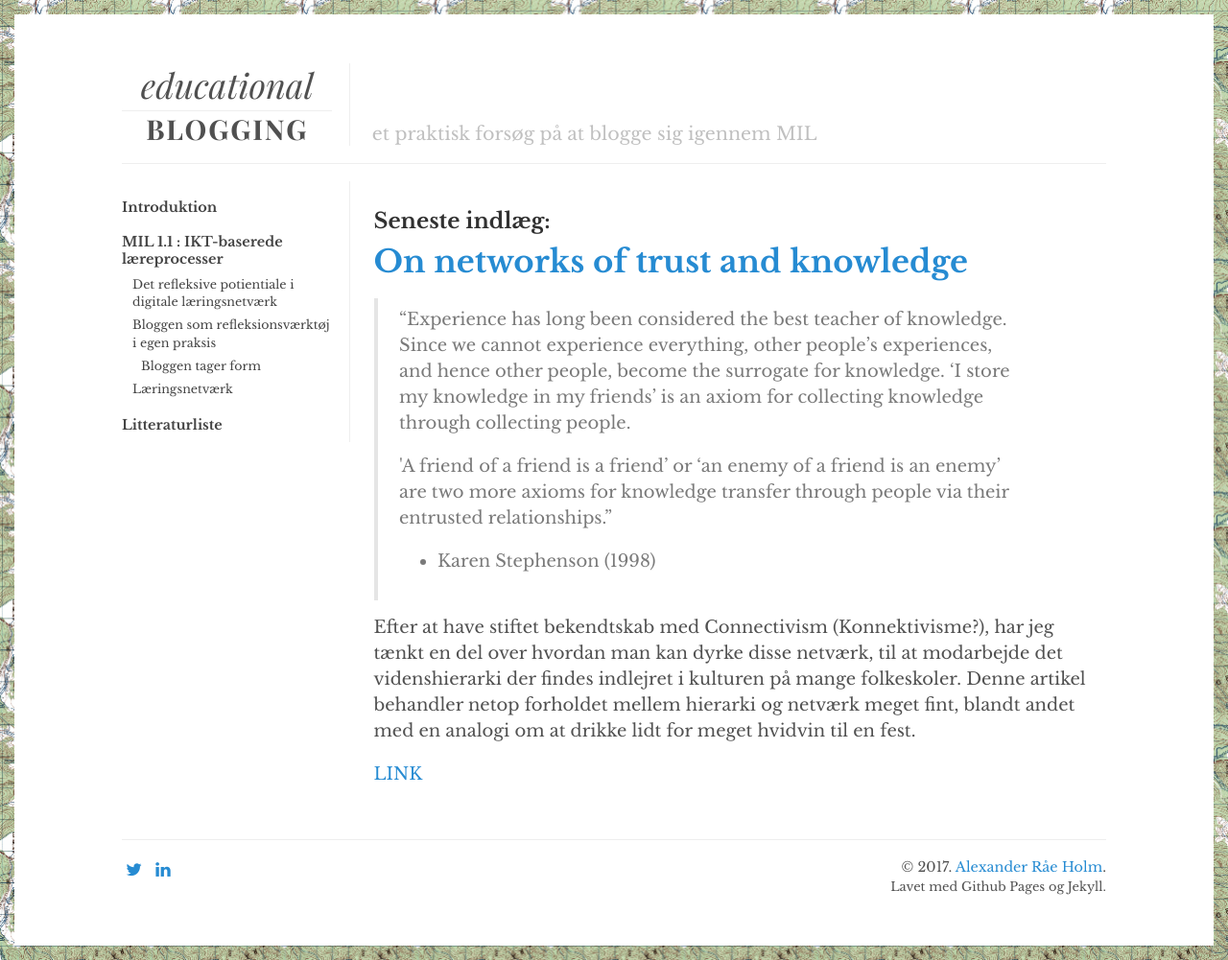
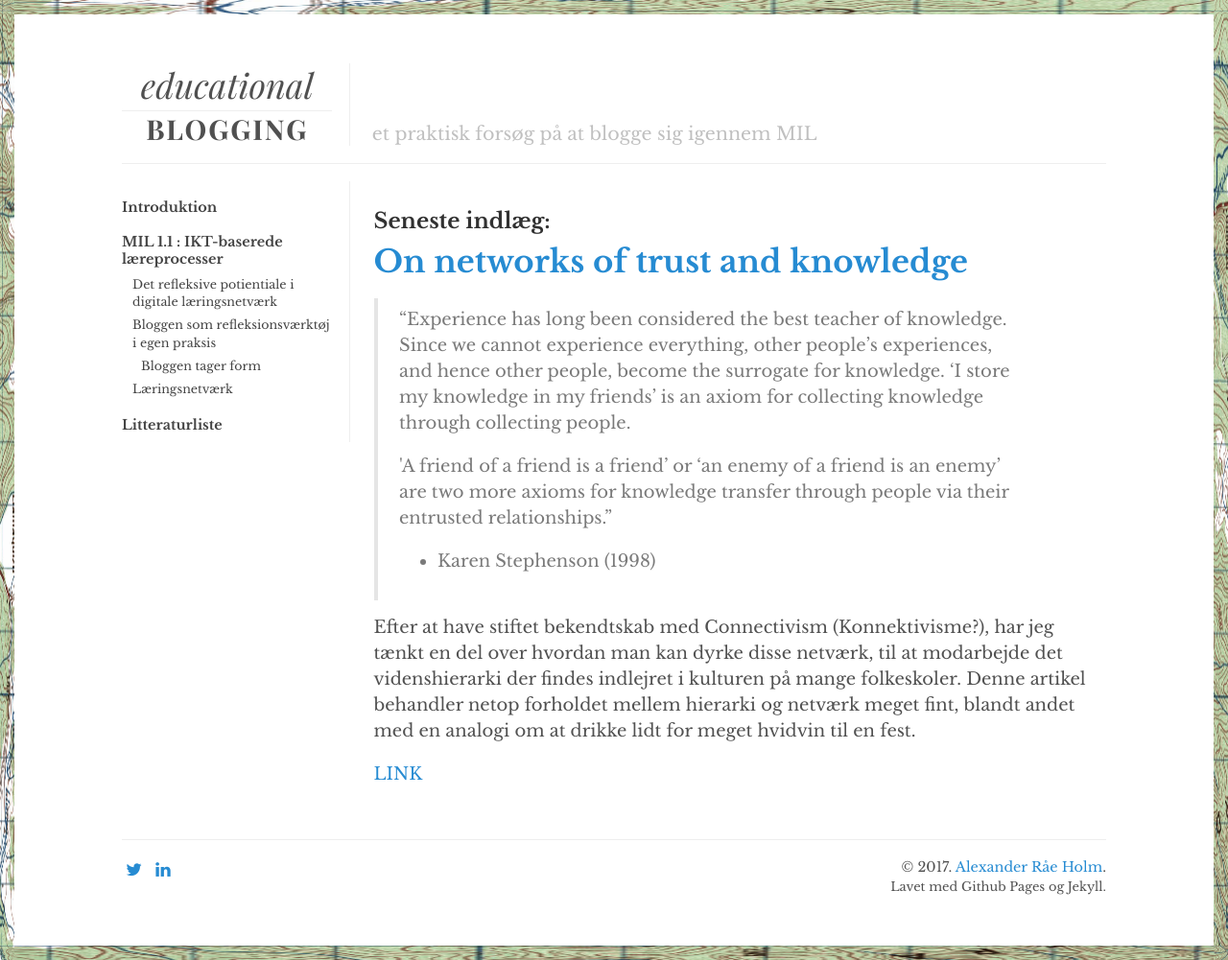
Before and after one commit to alexanderrae/educational-blogging, a Jekyll site: the page built from index.html, in a window 1280 px wide. Shown: the whole page at 96% size. Built offline with Jekyll 4.4.1, drawn with Linux system fonts in a browser that asks for light colours; the list of posts is cut into pages by our own code.

Commit message:
Update main.scss

```diff
--- a/css/main.scss
+++ b/css/main.scss
@@ -92,6 +92,7 @@ body {
     -webkit-border-image: url(border.png) 50 round; /* Safari 3.1-5 */
     -o-border-image: url(border.png) 50 round; /* Opera 11-12.1 */
     border-image: url(border.png) 50 round;
+    border-image-repeat: stretch;
     min-height: 100%;
 }
 
```
